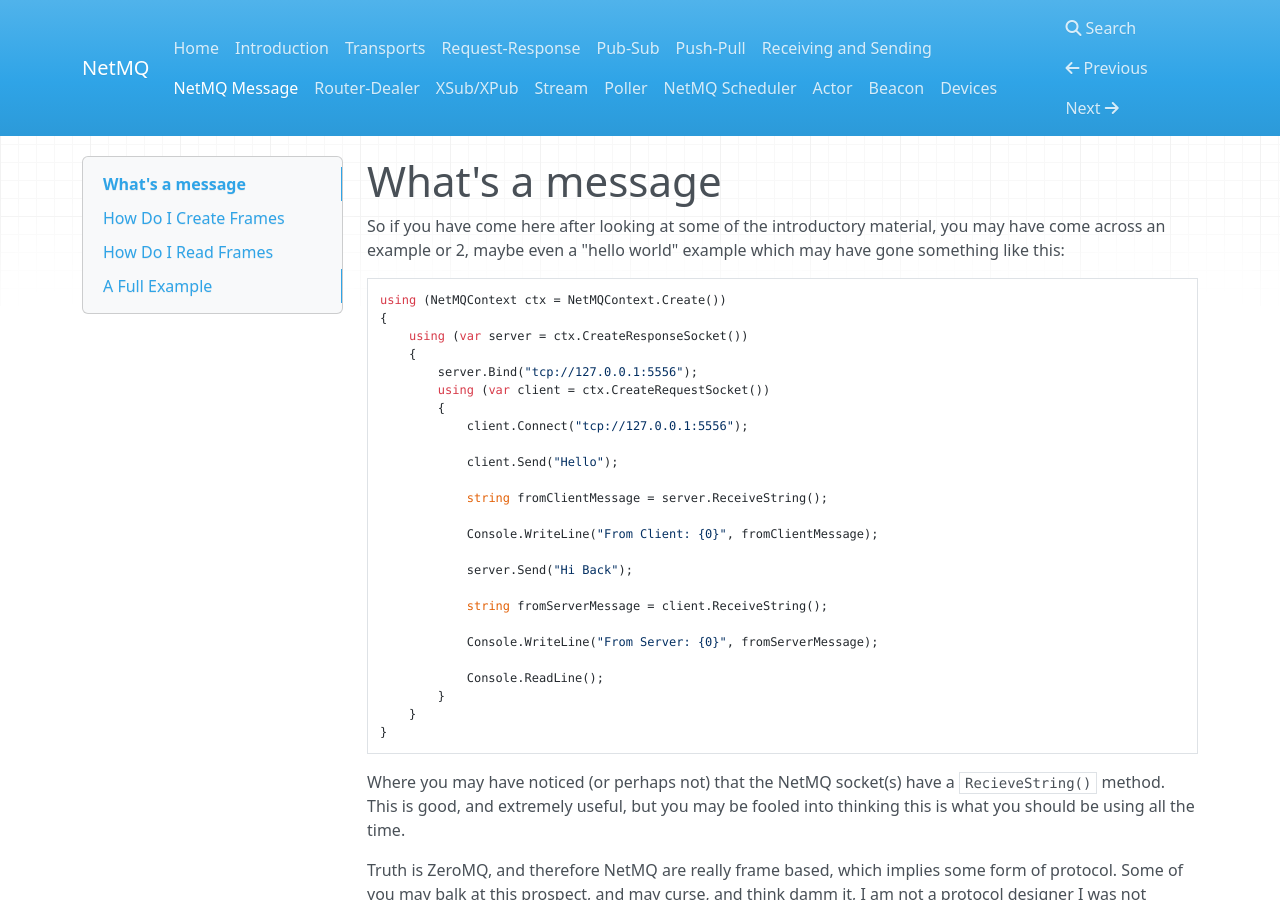
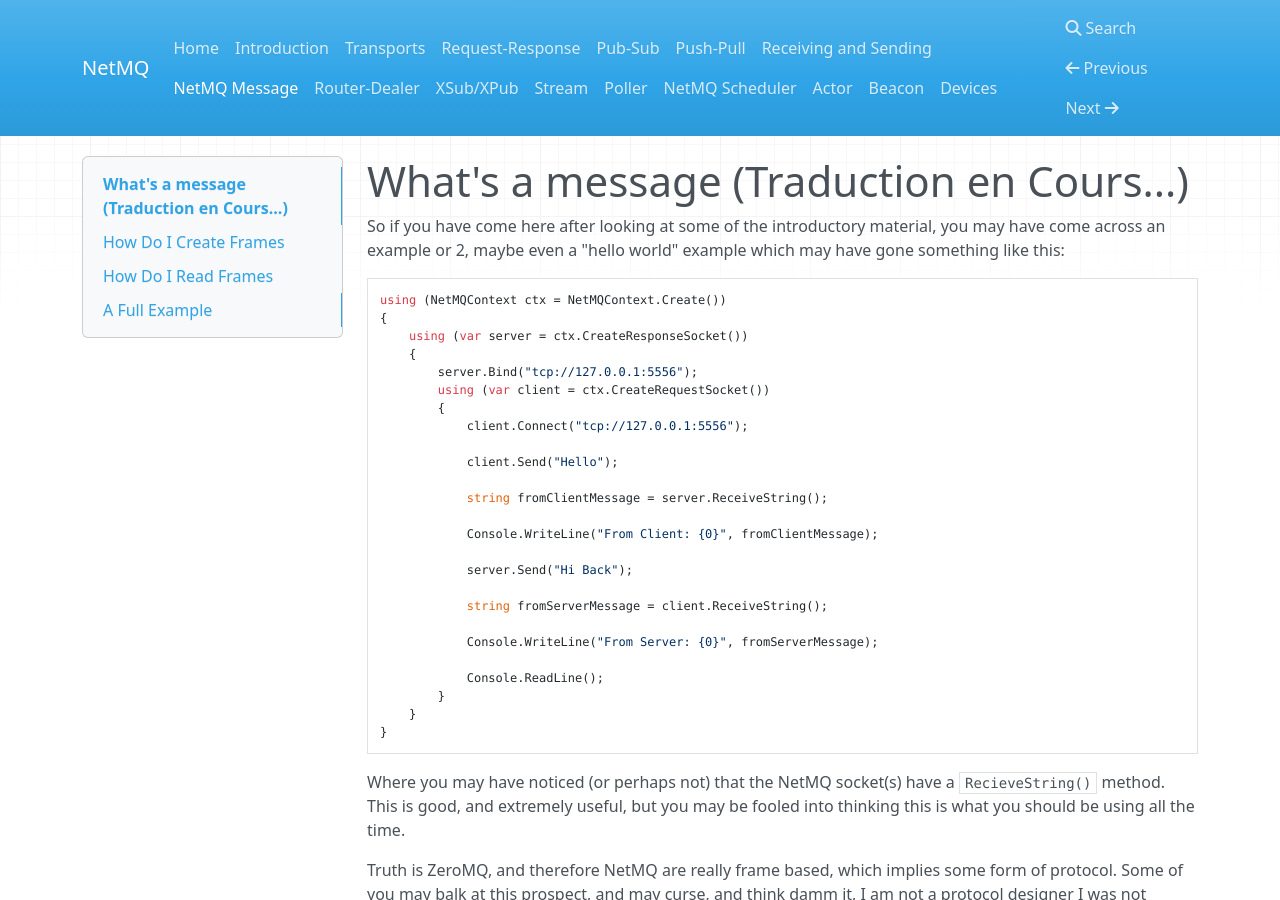
Before and after one commit to NetMQ/Docs-French, an MkDocs documentation site: the page built from docs/message.md, in a window 1280 px wide and 900 px high. Built offline with MkDocs 1.6.1, drawn with Linux system fonts in a browser that asks for light colours; nearby versions of some CDN libraries; old or Windows-style settings are respelled for this version of MkDocs.

Commit message:
Update message.md

```diff
--- a/docs/message.md
+++ b/docs/message.md
@@ -1,4 +1,4 @@
-What's a message
+What's a message (Traduction en Cours...)
 =====
 
 So if you have come here after looking at some of the introductory material, you may have come across an example or 2, maybe even a "hello world" example which may have gone something like this:
```
